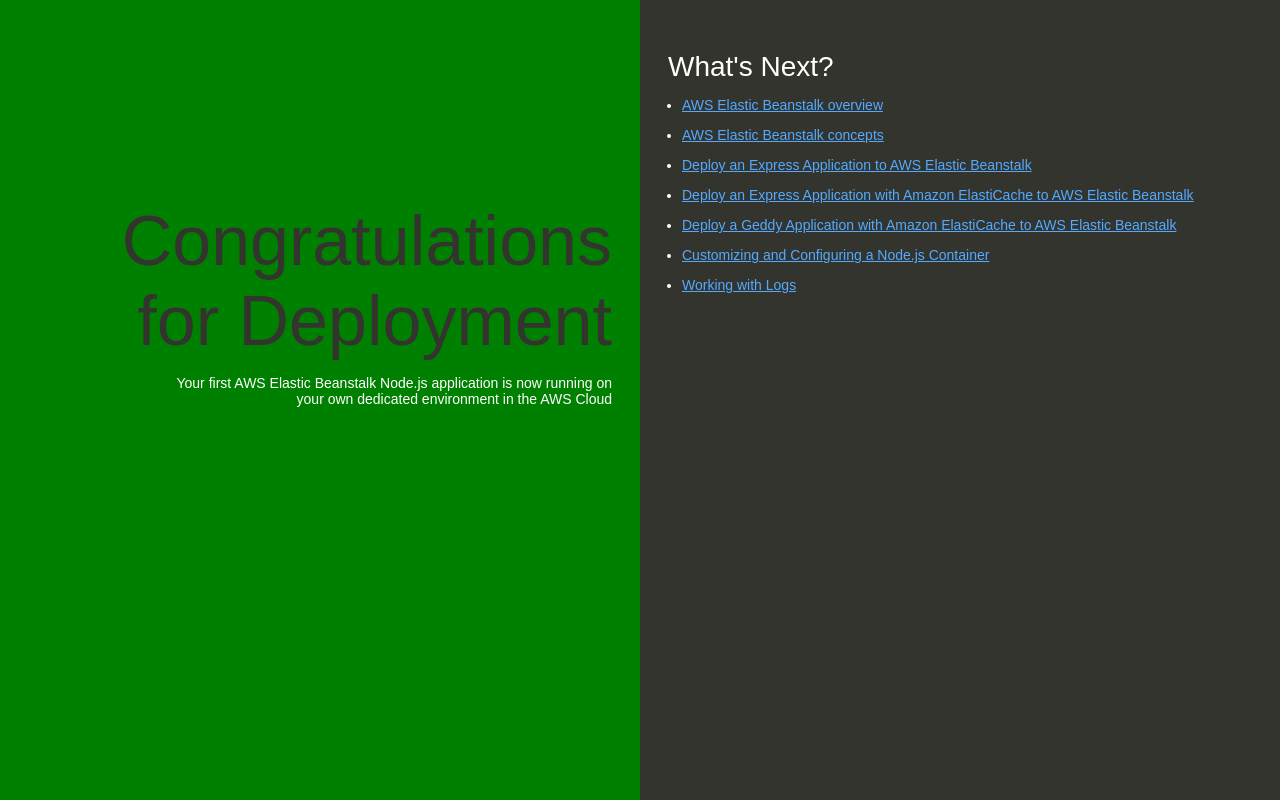
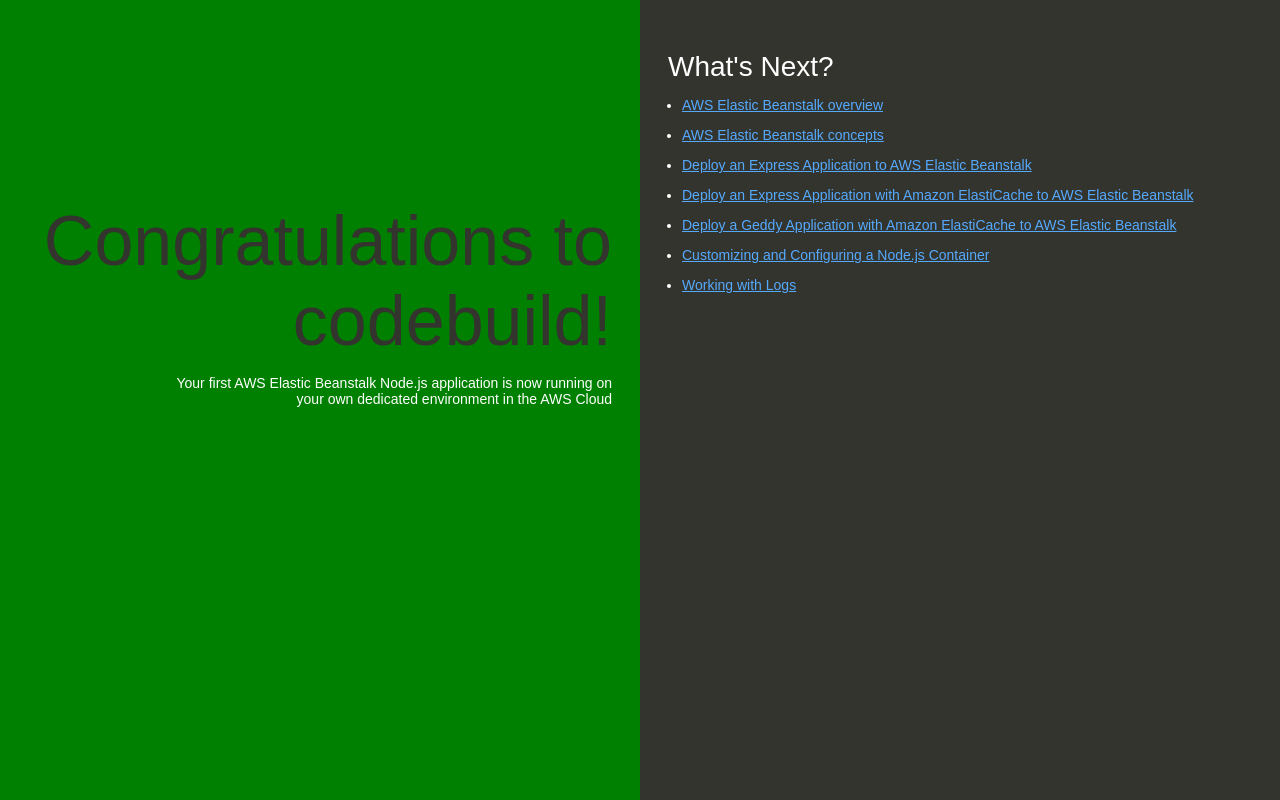
Before and after one commit to as00498685/CICD_Elasticbeanstalk, a website: page index.html in a window 1280 px wide. Drawn offline with Linux system fonts and the light colour scheme.

Commit message:
Update index.html
Added Code Build msg in congratulations msg block

```diff
--- a/index.html
+++ b/index.html
@@ -74,7 +74,7 @@
   </head>
   <body>
     <div class="textColumn">
-      <h1>Congratulations for Deployment</h1>
+      <h1>Congratulations to codebuild!</h1>
       <p>Your first AWS Elastic Beanstalk Node.js application is now running on your own dedicated environment in the AWS Cloud</p>
     </div>
     <div class="linksColumn">
```
